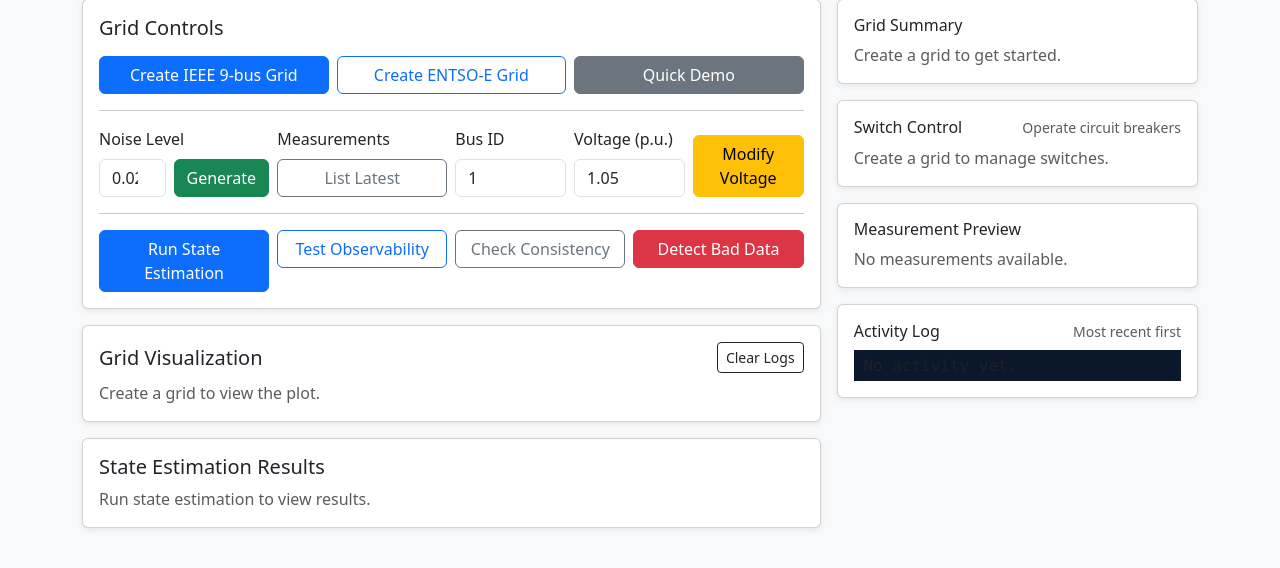
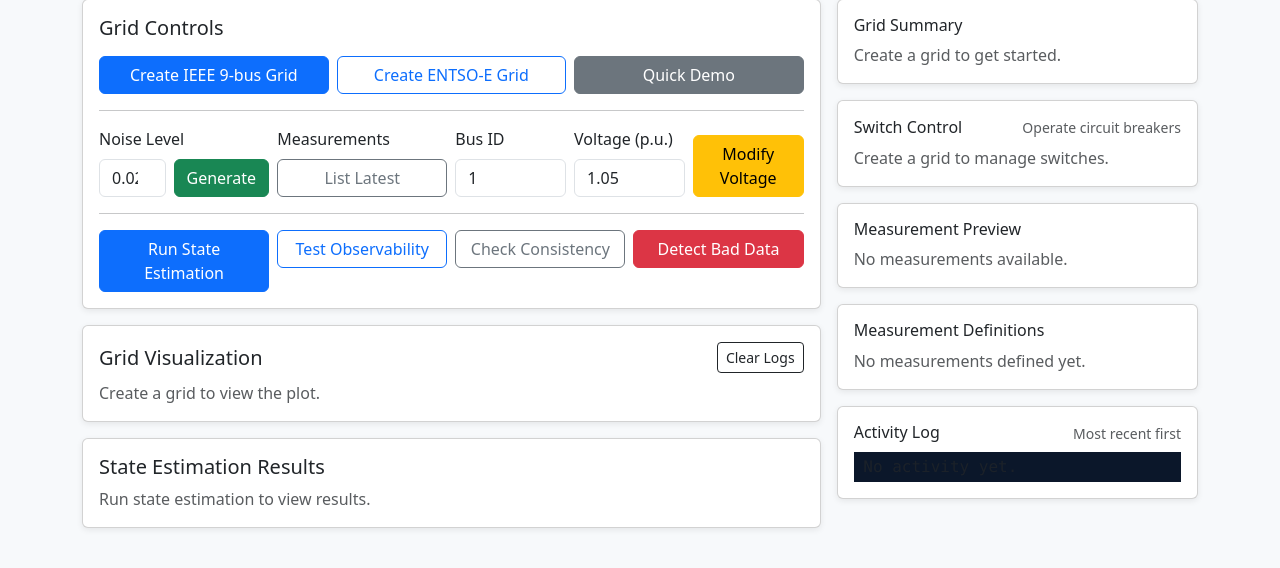
Before and after one commit to testai223/gridsimvk, a Flask app: page / in a window 1280 px wide. Shown: the part 81-649 px from the top of the page. Run offline with Flask 3, Linux system fonts and the light colour scheme.

Commit message:
Add measurement definitions table to web UI

```diff
--- a/web_ui/templates/index.html
+++ b/web_ui/templates/index.html
@@ -206,6 +206,60 @@
       </div>
     </div>
 
+    <div class="card mb-3">
+      <div class="card-body">
+        <div class="d-flex justify-content-between align-items-center mb-2">
+          <h6 class="card-title mb-0">Measurement Definitions</h6>
+          {% if measurement_summary %}
+            <div class="d-flex flex-wrap gap-2">
+              <span class="badge bg-primary">{{ measurement_summary.total }} total</span>
+              <span class="badge bg-secondary">{{ measurement_summary.unique_elements }} unique elements</span>
+            </div>
+          {% endif %}
+        </div>
+        {% if measurement_summary and measurement_summary.by_type %}
+          <div class="mb-2 small text-muted">
+            {% for mtype, count in measurement_summary.by_type %}
+              <span class="me-2">{{ mtype|upper }}: {{ count }}</span>
+            {% endfor %}
+          </div>
+        {% endif %}
+        {% if measurement_definitions.rows %}
+          <div class="table-responsive">
+            <table class="table table-sm table-hover align-middle mb-2">
+              <thead>
+                <tr>
+                  <th class="text-nowrap">Type</th>
+                  <th class="text-nowrap">Element</th>
+                  <th>Description</th>
+                  <th class="text-nowrap">Value</th>
+                  <th class="text-nowrap">Std Dev</th>
+                  <th class="text-nowrap">Side</th>
+                </tr>
+              </thead>
+              <tbody>
+                {% for meas in measurement_definitions.rows %}
+                  <tr>
+                    <td class="text-uppercase fw-semibold">{{ meas.type }}</td>
+                    <td>{{ meas.element_name }}</td>
+                    <td class="text-muted">{{ meas.element_description }}</td>
+                    <td>{{ '%.4f'|format(meas.value) }}</td>
+                    <td>{{ '%.4f'|format(meas.std_dev) }}</td>
+                    <td>{{ meas.side or '-' }}</td>
+                  </tr>
+                {% endfor %}
+              </tbody>
+            </table>
+          </div>
+          {% if measurement_definitions.limited %}
+            <p class="text-muted small mb-0">Showing first {{ measurement_definitions.rows|length }} of {{ measurement_definitions.total }} measurements.</p>
+          {% endif %}
+        {% else %}
+          <p class="text-muted mb-0">No measurements defined yet.</p>
+        {% endif %}
+      </div>
+    </div>
+
     <div class="card">
       <div class="card-body">
         <div class="d-flex justify-content-between align-items-center mb-2">
--- a/web_ui/web_app.py
+++ b/web_ui/web_app.py
@@ -48,6 +48,8 @@ def index():
     grid_info = build_grid_info()
     measurement_preview = get_measurement_preview()
     comparison_table = get_measurement_comparison_data()
+    measurement_definitions = get_measurement_definitions()
+    measurement_summary = get_measurement_summary(measurement_definitions)
     switch_info = state.estimator.get_switch_info() if state.estimator else []
     grid_plot = generate_grid_plot()
 
@@ -56,6 +58,8 @@ def index():
         grid_info=grid_info,
         measurement_preview=measurement_preview,
         comparison_table=comparison_table,
+        measurement_definitions=measurement_definitions,
+        measurement_summary=measurement_summary,
         switch_info=switch_info,
         grid_plot=grid_plot,
         logs=reversed(state.logs),
@@ -318,6 +322,44 @@ def get_measurement_preview():
     return preview
 
 
+def get_measurement_definitions(max_rows: int = 50):
+    if not state.estimator:
+        return {"rows": [], "total": 0, "limited": False, "all_rows": []}
+
+    measurement_rows = state.estimator.get_measurement_info()
+    measurement_rows = sorted(
+        measurement_rows,
+        key=lambda m: (m.get("type", ""), m.get("element", 0), m.get("side", "")),
+    )
+
+    limited = len(measurement_rows) > max_rows
+    return {
+        "rows": measurement_rows[:max_rows],
+        "total": len(measurement_rows),
+        "limited": limited,
+        "all_rows": measurement_rows,
+    }
+
+
+def get_measurement_summary(definitions):
+    rows = definitions.get("all_rows") or definitions.get("rows", [])
+    if not rows:
+        return {}
+
+    type_counts = {}
+    element_counts = set()
+    for row in rows:
+        mtype = row.get("type", "?")
+        type_counts[mtype] = type_counts.get(mtype, 0) + 1
+        element_counts.add(row.get("element"))
+
+    return {
+        "total": definitions.get("total", len(rows)),
+        "by_type": sorted(type_counts.items()),
+        "unique_elements": len(element_counts),
+    }
+
+
 def get_measurement_comparison_data():
     if not state.estimator or not state.estimator.estimation_results:
         return []
```
